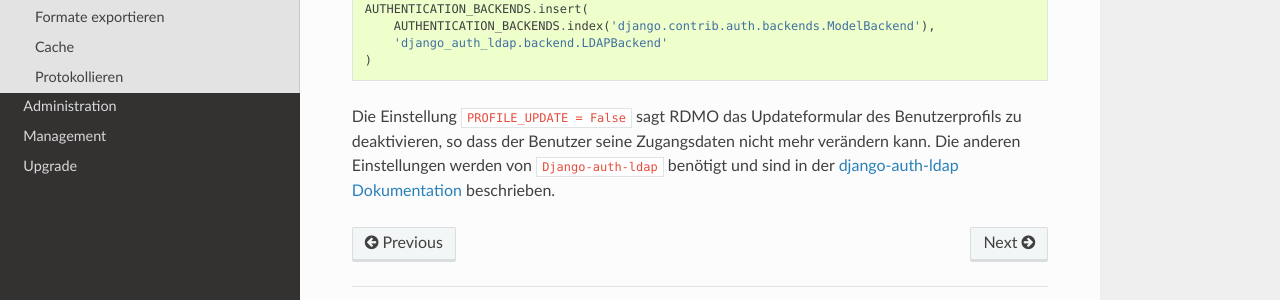
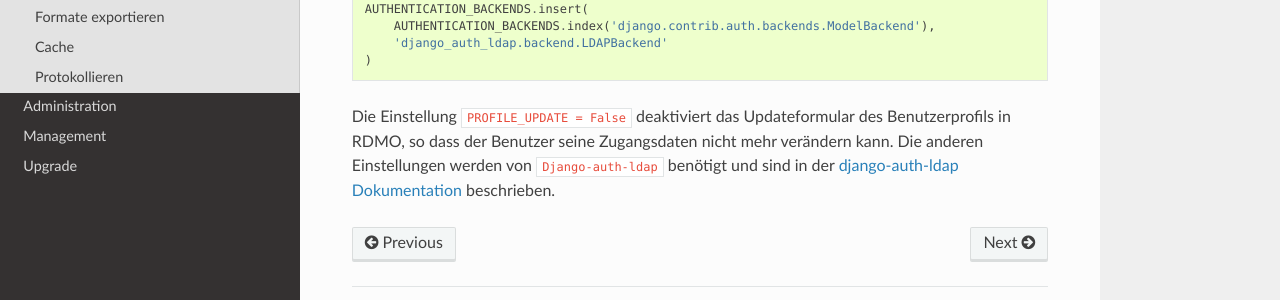
Before and after one commit to rdmorganiser/rdmo-docs-de, a Sphinx documentation site: the page built from docs/configuration/authentication/ldap.rst, in a window 1280 px wide and 900 px high, scrolled down 793 px. Shown: the part 484-784 px from the top of the window. Built offline with Sphinx 7.4.7 and the Read the Docs theme 2.0.0, drawn with Linux system fonts in a browser that asks for light colours.

Commit message:
Update ldap.rst
typos/expression

```diff
--- a/docs/configuration/authentication/ldap.rst
+++ b/docs/configuration/authentication/ldap.rst
@@ -60,4 +60,4 @@ Danach fügen Sie folgende Zeilen hinzu oder entfernen die Kommentarzeichen in `
         'django_auth_ldap.backend.LDAPBackend'
     )
 
-Die Einstellung ``PROFILE_UPDATE = False`` sagt RDMO das Updateformular des Benutzerprofils zu deaktivieren, so dass der Benutzer seine Zugangsdaten nicht mehr verändern kann. Die anderen Einstellungen werden von ``Django-auth-ldap`` benötigt und sind in der `django-auth-ldap Dokumentation <http://pythonhosted.org/django-auth-ldap>`_ beschrieben.
+Die Einstellung ``PROFILE_UPDATE = False`` deaktiviert das Updateformular des Benutzerprofils in RDMO, so dass der Benutzer seine Zugangsdaten nicht mehr verändern kann. Die anderen Einstellungen werden von ``Django-auth-ldap`` benötigt und sind in der `django-auth-ldap Dokumentation <http://pythonhosted.org/django-auth-ldap>`_ beschrieben.
```
